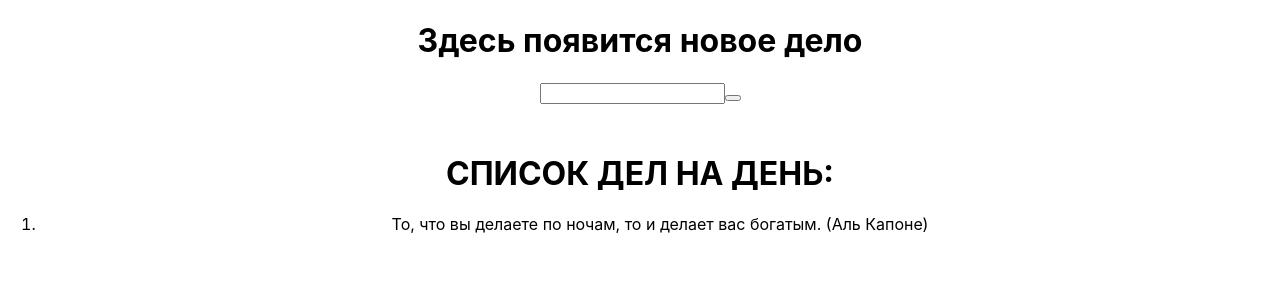
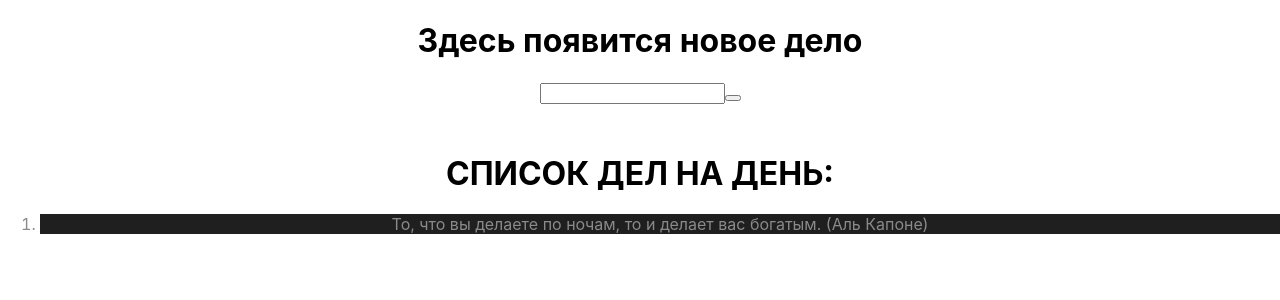
Before and after one commit to zhirkovpetr/homework-front, a React (Create React App) app: page / in a window 1280 px wide. Shown: the top 300 px of the page. Built offline with nearby package versions, Linux system fonts and the light colour scheme.

Commit message:
refactor: add css style in homework 4

```diff
--- a/src/HW/4/HW4.tsx
+++ b/src/HW/4/HW4.tsx
@@ -39,7 +39,7 @@
       <ol id={'hw04-tasks'}>
         {texts.map((el, index) => {
           return (
-            <li key={index} id={`hw04-task-${index}`} className={(index % 2 !== 0) ? s.chetNechet : ''}>
+            <li key={index} id={`hw04-task-${index}`} className={(index % 2 === 0) ? s.chetNechet : ''}>
               {el}
             </li>
           );
```
